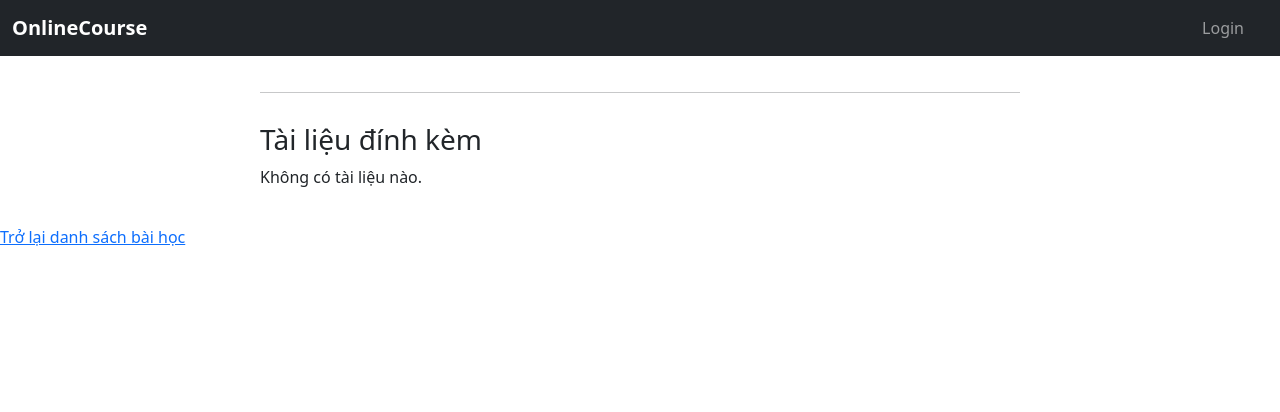
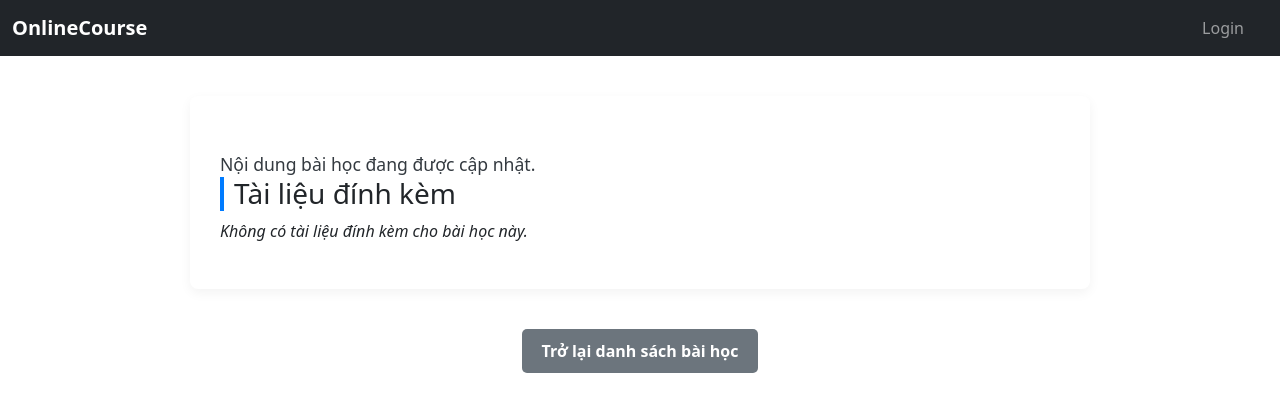
Before and after one commit to NDKha-DEV/CNWeb_BTTH02, a PHP site: the page made by onlinecourse/views/student/lesson_detail.php in a window 1280 px wide. Shown: the top 412 px of the page. Run offline with PHP 8.4, Linux system fonts and the light colour scheme; the template is opened without the code that fills it, so the values that code supplies are empty; some libraries are stand-ins or nearby versions.

Commit message:
ui(student/lesson-detail):better ui

```diff
--- /dev/null
+++ b/onlinecourse/assets/css/lesson-details.css
@@ -0,0 +1,131 @@
+/*
+ * File: lesson-detail.css
+ * Mô tả: CSS cho trang Chi tiết Bài học (Lesson Detail)
+ */
+
+:root {
+    --primary-color: #007bff; /* Xanh dương */
+    --secondary-color: #6c757d; /* Xám đậm */
+    --light-bg: #f8f9fa; /* Nền sáng */
+    --card-bg: #ffffff; /* Nền nội dung */
+    --border-color: #dee2e6;
+    --text-color: #343a40;
+}
+
+body {
+    background-color: var(--light-bg);
+    font-family: Arial, sans-serif;
+    line-height: 1.6;
+}
+
+/* --- Container Chính --- */
+.lesson-container {
+    padding: 30px;
+    max-width: 900px;
+    margin: 40px auto;
+    background-color: var(--card-bg);
+    border-radius: 8px;
+    box-shadow: 0 4px 12px rgba(0, 0, 0, 0.05);
+}
+
+/* --- Tiêu đề và Metadata --- */
+.lesson-header h2 {
+    color: var(--primary-color);
+    font-size: 2rem;
+    margin-top: 0;
+    margin-bottom: 5px;
+}
+
+.lesson-metadata {
+    color: var(--secondary-color);
+    font-size: 0.9rem;
+    margin-bottom: 20px;
+    padding-bottom: 10px;
+    border-bottom: 1px solid var(--border-color);
+}
+
+.lesson-content {
+    margin-top: 25px;
+    color: var(--text-color);
+    font-size: 1.1rem;
+}
+
+/* --- Video Embed Responsive --- */
+h3 {
+    color: var(--secondary-color);
+    margin-top: 35px;
+    margin-bottom: 15px;
+    border-left: 4px solid var(--primary-color);
+    padding-left: 10px;
+}
+
+.video-wrapper {
+    position: relative;
+    width: 100%;
+    /* Tỷ lệ 16:9 (9 / 16 * 100 = 56.25%) */
+    padding-bottom: 56.25%;
+    height: 0;
+    margin-bottom: 25px;
+}
+
+.video-wrapper iframe {
+    position: absolute;
+    top: 0;
+    left: 0;
+    width: 100%;
+    height: 100%;
+    border-radius: 6px;
+    box-shadow: 0 2px 10px rgba(0, 0, 0, 0.1);
+}
+
+/* --- Tài liệu Đính kèm --- */
+.materials-list ul {
+    list-style: none;
+    padding: 0;
+}
+
+.materials-list li {
+    background-color: var(--light-bg);
+    border: 1px solid var(--border-color);
+    border-radius: 4px;
+    margin-bottom: 8px;
+    transition: background-color 0.2s;
+}
+
+.materials-list li:hover {
+    background-color: #e9ecef;
+}
+
+.materials-list a {
+    display: block;
+    padding: 10px 15px;
+    text-decoration: none;
+    color: var(--text-color);
+    font-weight: 500;
+}
+
+.materials-list a::before {
+    content: "📎"; /* Biểu tượng kẹp giấy */
+    margin-right: 10px;
+}
+
+/* --- Liên kết trở lại --- */
+.back-link {
+    margin-top: 40px;
+    text-align: center;
+}
+
+.back-link a {
+    display: inline-block;
+    padding: 10px 20px;
+    background-color: var(--secondary-color);
+    color: white;
+    text-decoration: none;
+    border-radius: 5px;
+    transition: background-color 0.3s ease;
+    font-weight: 600;
+}
+
+.back-link a:hover {
+    background-color: #5a6268;
+}
--- a/onlinecourse/views/student/lesson_detail.php
+++ b/onlinecourse/views/student/lesson_detail.php
@@ -1,54 +1,67 @@
-<div style="padding: 20px; max-width: 800px; margin: auto;">
+<?php
+// views/lessons/detail.php
 
-    <!-- Tiêu đề bài học -->
+$page_title = "Chi tiết bài học";
+// Liên kết tệp CSS mới
+$css_files = ['lesson-details.css'];
+
+include './views/layouts/header.php';
+
+// Giả sử các biến $lesson, $materials, $course_id đã được load từ controller
+?>
+
+<div class="lesson-container">
+
+    <div class="lesson-header">
         <h2>
             <?php echo htmlspecialchars($lesson['title']); ?>
         </h2>
 
-    <!-- Ngày tạo -->
         <?php if (!empty($lesson['created_at'])): ?>
-        <p style="color: #888; font-size: 14px;">
+            <p class="lesson-metadata">
                 Ngày tạo: <?php echo htmlspecialchars($lesson['created_at']); ?>
             </p>
         <?php endif; ?>
-
-    <hr>
-
-    <!-- Nội dung bài học -->
-    <div style="margin-top: 15px; line-height: 1.6;">
-        <?php echo nl2br(htmlspecialchars($lesson['content'])); ?>
     </div>
 
-    <!-- Video nhúng -->
+    <div class="lesson-content">
+        <?php
+        // Sử dụng nl2br() để giữ định dạng xuống dòng từ database
+        echo nl2br(htmlspecialchars($lesson['content'] ?? 'Nội dung bài học đang được cập nhật.'));
+        ?>
+    </div>
+
     <?php if (!empty($lesson['video_url'])): ?>
-        <div style="margin-top: 25px;">
+        <div>
             <h3>Video bài học</h3>
 
             <?php
                 $video = $lesson['video_url'];
 
-                // Nếu là link YouTube dạng watch?v= thì đổi sang embed
+                // Logic chuyển đổi link YouTube sang định dạng embed
                 if (strpos($video, "youtube.com/watch") !== false) {
                     $video = str_replace("watch?v=", "embed/", $video);
                 }
-
-                // Nếu là link youtu.be ngắn thì cũng chuyển sang embed
                 if (strpos($video, "youtu.be") !== false) {
                     $id = substr(strrchr($video, "/"), 1);
                     $video = "https://www.youtube.com/embed/" . $id;
                 }
+                // Thêm autoplay=0 và rel=0 để cải thiện UX
+                $video_embed_url = $video . '?autoplay=0&rel=0';
             ?>
 
-            <iframe width="100%" height="400"
-                    src="<?php echo htmlspecialchars($video); ?>"
+            <div class="video-wrapper">
+                <iframe
+                    src="<?php echo htmlspecialchars($video_embed_url); ?>"
                     frameborder="0"
+                    allow="accelerometer; autoplay; clipboard-write; encrypted-media; gyroscope; picture-in-picture"
                     allowfullscreen>
                 </iframe>
             </div>
+        </div>
     <?php endif; ?>
 
-    <!-- Tài liệu -->
-    <div style="margin-top: 30px;">
+    <div class="materials-list">
         <h3>Tài liệu đính kèm</h3>
 
         <?php if (!empty($materials)): ?>
@@ -62,10 +75,16 @@
                 <?php endforeach; ?>
             </ul>
         <?php else: ?>
-            <p>Không có tài liệu nào.</p>
+            <p style="font-style: italic;">Không có tài liệu đính kèm cho bài học này.</p>
         <?php endif; ?>
     </div>
 
 </div>
 
-<p><a href="<?php echo BASE_URL; ?>lessons/student?course_id=<?= $course_id ?>">Trở lại danh sách bài học</a></p>
+<div class="back-link">
+    <a href="<?php echo BASE_URL; ?>lessons/student?course_id=<?= htmlspecialchars($course_id ?? '') ?>">Trở lại danh sách bài học</a>
+</div>
+
+<?php
+include './views/layouts/footer.php';
+?>
```
Lines whose indentation alone changed are shown as unchanged.
